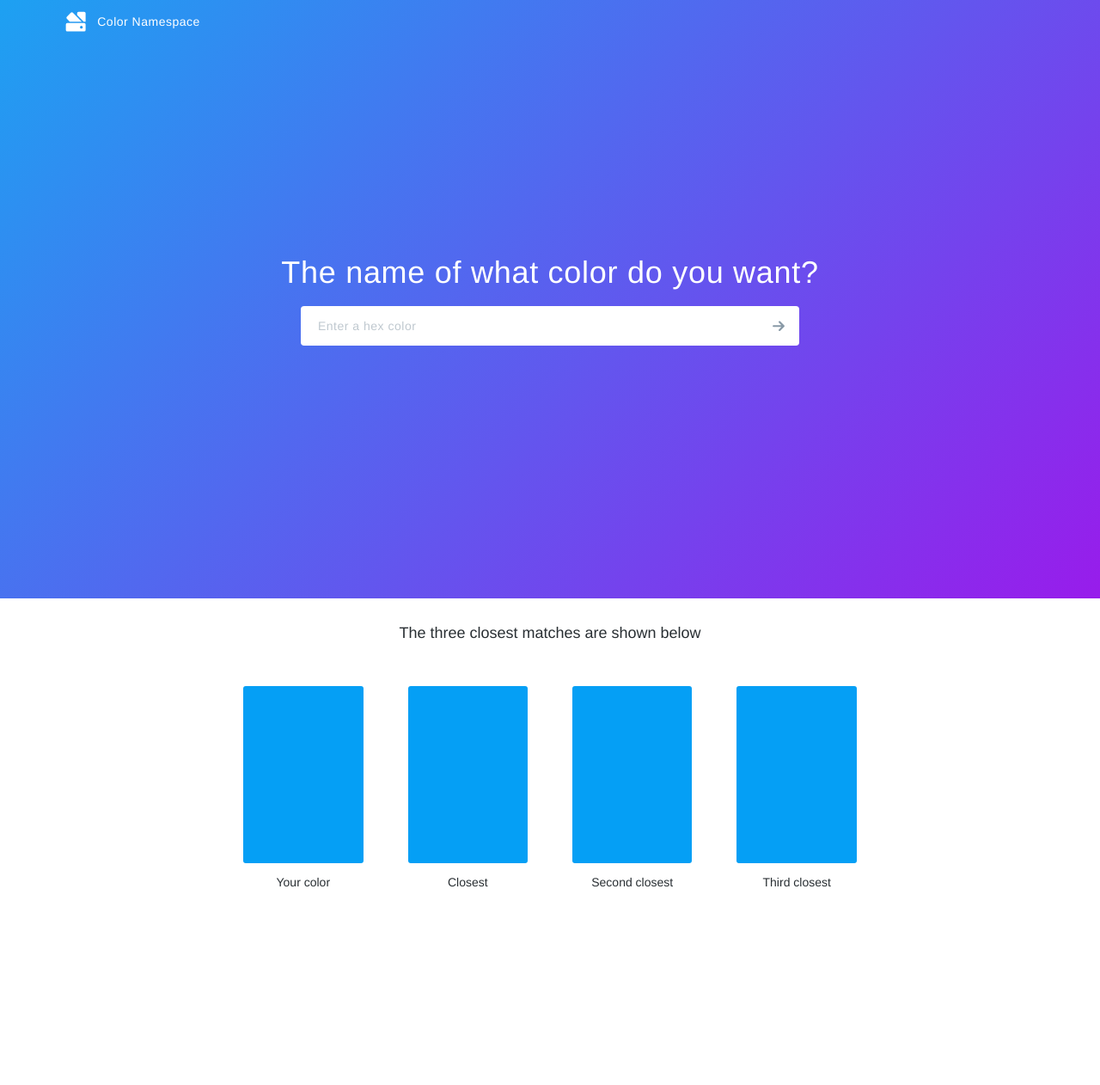
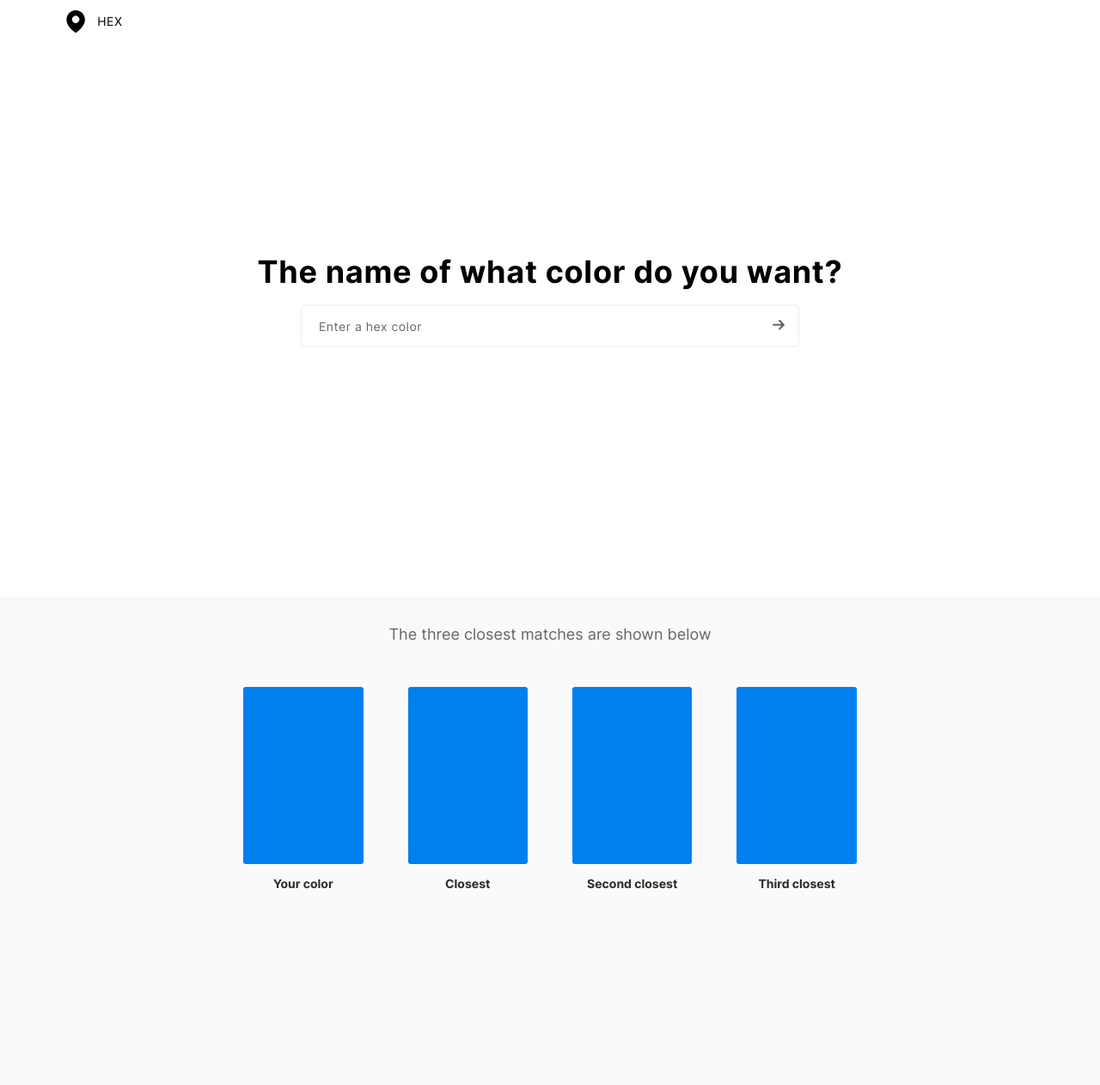
Before and after one commit to StylexTV/stylextv.github.io, a PHP site: page / in a window 1280 px wide. Shown: the whole page at 86% size. Before the commit the page ends 1032 px from the top, so only its background shows below. Run offline with PHP 8.4, Linux system fonts and the light colour scheme.

Commit message:
Added new page design

```diff
--- a/assets/css/default.css
+++ b/assets/css/default.css
@@ -2,16 +2,14 @@ html {
 }
 
 @font-face {
-	font-family: 'Helvetica Neue';
-	font-style: bold;
-	font-weight: 300;
+	font-family: 'Inter';
 	font-display: swap;
-	src: url("../fonts/Helvetica Neue/Helvetica Neu Bold.ttf");
+	src: url("../fonts/Inter/Inter-VariableFont_slnt,wght.ttf");
 }
 
 body {
 	margin: 0 0 210px;
-	background-color: #fff;
+	background-color: #fafafa;
 }
 
 #header {
@@ -22,8 +20,8 @@ body {
 	justify-content: center;
 	top: 0px;
 
-	background-image: linear-gradient(135deg,#1da1f2,#981ceb);
-	background-color: #000;
+	border-bottom: 1px solid #eaeaea;
+	background-color: #fff;
 }
 #header-content {
 	height: 100%;
@@ -49,9 +47,9 @@ body {
 	line-height: 50px;
 	letter-spacing: .0357em;
 	font-size: 14px;
-	color: #ffffff;
-	font-family: Helvetica Neue;
-	font-weight: 300;
+	color: #000000;
+	font-family: Inter;
+	font-weight: 400;
 }
 .header-brand-inner a svg {
 	margin-right: 12px;
@@ -74,11 +72,11 @@ body {
 
 	transition: opacity .5s ease-out 1s;
 
-	font-family: Helvetica Neue;
-	font-weight: 100;
+	font-family: Inter;
+	font-weight: 700;
 	font-style: normal;
 	font-size: 36px;
-	color: #ffffff;
+	color: #000;
     line-height: 46.8px;
 	letter-spacing: .02em;
 }
@@ -93,18 +91,17 @@ body {
 	box-sizing: border-box;
 	width: 100%;
 	padding: 15px 36px 15px 20px;
-	border: 0;
+	border: 1px solid #eaeaea;
 	border-radius: 4px;
 
-	background: #fff;
-	color: #292f33;
+	color: #000000;
 	font-size: 14px;
 	letter-spacing: .0357em;
-	font-family: Helvetica Neue;
-	font-weight: 300;
+	font-family: Inter;
+	font-weight: 400;
 }
 #query-input::placeholder {
-	color: #bfc8cf;
+	color: #666666;
 	opacity: 1;
 }
 #query-button-submit {
@@ -121,10 +118,10 @@ body {
 	border: none;
 }
 #query-button-submit:hover svg {
-	fill: #292f33;
+	fill: #000000;
 }
 #query-button-submit:focus svg {
-	fill: #1b95e0;
+	fill: #000000;
 }
 
 #results {
@@ -135,10 +132,10 @@ body {
 	padding: 30px 10px;
 	text-align: center;
 
-	color: #292f33;
+	color: #666666;
 	font-size: 18px;
-	font-weight: 200;
-	font-family: Helvetica Neue;
+	font-weight: 400;
+	font-family: Inter;
 }
 .results-list {
 	display: flex;
@@ -167,8 +164,8 @@ body {
 
 	border: none;
 	font-size: 14px;
-	font-weight: 400;
-	font-family: Helvetica Neue;
+	font-weight: 700;
+	font-family: Inter;
 }
 .results-element span {
 	display: inline-block;
@@ -177,5 +174,5 @@ body {
 	height: 206.25px;
 	border-radius: 3px;
 
-	background-color: #059ff5;
+	background-color: #007fef;
 }
--- a/index.html
+++ b/index.html
@@ -20,10 +20,19 @@
 	    <div class="header-brand">
 		  <div class="header-brand-inner">
 		    <a>
-			  <svg xmlns="http://www.w3.org/2000/svg" width="26.25" height="26.25" viewBox="0 0 16 16" fill="#ffffff">
-			    <path d="M3.757 8l-2.05-2.05a.999.999 0 010-1.414l2.828-2.828a.999.999 0 011.414 0L12.243 8H3.757zM9 3.343V2a1 1 0 011-1h4a1 1 0 011 1v6h-1.343L9 3.343zM15 10a1 1 0 00-1-1H2a1 1 0 00-1 1v4a1 1 0 001 1h12a1 1 0 001-1v-4zm-4 2a1 1 0 112 0 1 1 0 01-2 0z"/>
+			  <svg xmlns="http://www.w3.org/2000/svg" width="26.25" height="26.25" viewBox="0 0 344 344">
+			    <g transform="translate(0.000000,344.000000) scale(0.100000,-0.100000)"
+fill="#000000" stroke="none">
+<path d="M1630 3434 c-259 -22 -484 -99 -686 -233 -563 -373 -778 -1068 -529
+-1712 183 -473 583 -951 1156 -1379 74 -55 141 -100 149 -100 19 0 249 172
+396 296 284 240 562 551 722 810 253 408 341 807 263 1191 -103 502 -465 905
+-954 1062 -148 47 -380 76 -517 65z m235 -839 c92 -24 174 -73 250 -150 115
+-115 165 -234 165 -395 0 -159 -52 -283 -165 -395 -112 -113 -236 -165 -395
+-165 -161 0 -280 50 -395 165 -115 115 -165 234 -165 395 0 161 50 280 165
+395 75 75 157 125 246 149 72 20 220 20 294 1z"/>
+</g>
 		      </svg>
-			  Color Namespace
+			  HEX
 			</a>
 		  </div>
 		</div>
@@ -32,7 +41,7 @@
 		  <div class="header-query-main">
 		    <input id="query-input" placeholder="Enter a hex color" value="">
 			<button id="query-button-submit" type="submit">
-			  <svg xmlns='http://www.w3.org/2000/svg' viewBox='0 0 46 72' width="16.7667" height="26.25" fill="#8899a6">
+			  <svg xmlns='http://www.w3.org/2000/svg' viewBox='0 0 46 72' width="16.7667" height="26.25" fill="#666666">
 			    <path class='icon' d='M6 39h24.757l-7.878 7.88a2.994 2.994 0 0 0 0 4.24 2.994 2.994 0 0 0 4.24 0l13-13a2.994 2.994 0 0 0 0-4.24l-13-13C26.537 20.292 25.77 20 25 20s-1.536.293-2.12.88a2.994 2.994 0 0 0 0 4.24L30.756 33H6a3 3 0 1 0 0 6z'/>
 			  </svg>
 			</button>
@@ -1071,14 +1080,15 @@
 	];
 
 	function processQuery(){
+	  var userInput = document.getElementById("query-input").value;
+	  var rgb = hexToRgb(userInput);
+	  if(rgb != null) {
+
 	    window.scrollTo({
 	      top: document.body.scrollHeight,
           left: 0,
           behavior: 'smooth'
         });
-
-	  var userInput = document.getElementById("query-input").value;
-	  var rgb = hexToRgb(userInput);
 	    var lab = rgbToLab(rgb);
 
 	    var closest;
@@ -1117,6 +1127,7 @@
 	    var e4 = document.getElementById("element-4");
 	    e4.children[0].style.backgroundColor = closest3.getHex();
 	    e4.children[1].innerText = closest3.getName();
+	  }
 	};
 
 	function hexToRgb(hex) {
```
Also changed, not shown: assets/favicons/default.png, assets/fonts/Helvetica Neue/Helvetica Neu Bold.ttf (deleted), assets/fonts/Inter/Inter-VariableFont_slnt,wght.ttf (added). Lines whose indentation alone changed are shown as unchanged.
